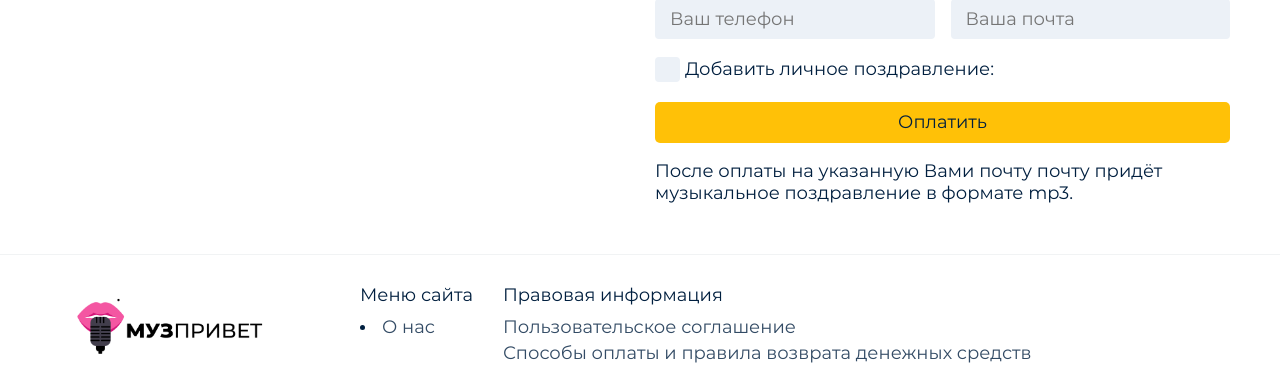
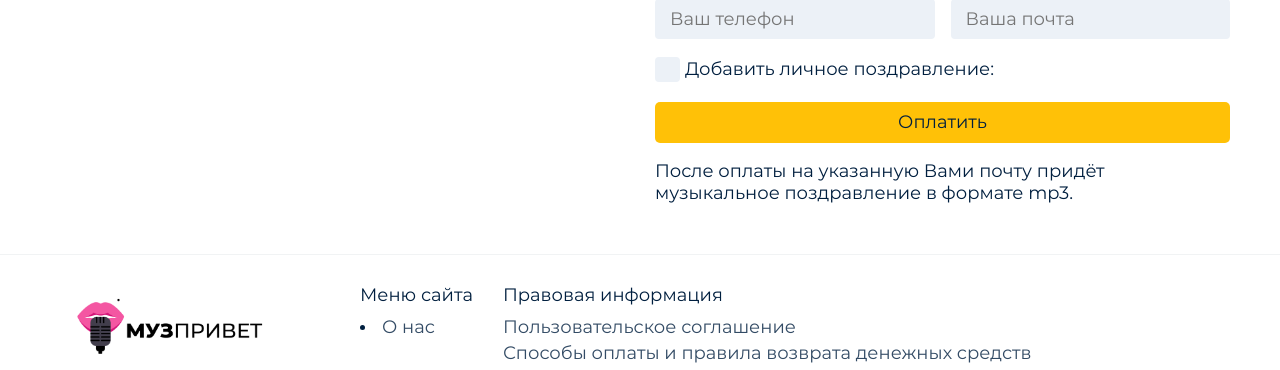
Before and after one commit to AlenaAndrievska/mus-privet, a Django app: template project/musprivet/templates/musprivet/congrat_detail.html in a window 1280 px wide. Shown: the part 302-672 px from the top of the page. Run offline with Django 4.2, Linux system fonts and the light colour scheme; the template is opened without the code that fills it, so the values that code supplies are empty; some libraries are stand-ins or nearby versions.

Commit message:
Update congrat_detail.html

```diff
--- a/project/musprivet/templates/musprivet/congrat_detail.html
+++ b/project/musprivet/templates/musprivet/congrat_detail.html
@@ -58,7 +58,7 @@
                 </li>
               </ul>
               <button type="submit" class="btn zakaz__form-link">Оплатить</button>
-                <p class="zakaz__form_descr">После оплаты на указанную Вами почту почту придёт музыкальное поздравление в формате mp3.</p>
+                <p class="zakaz__form_descr">После оплаты на указанную Вами почту придёт музыкальное поздравление в формате mp3.</p>
             </form>
           </div>
         </div>
```
